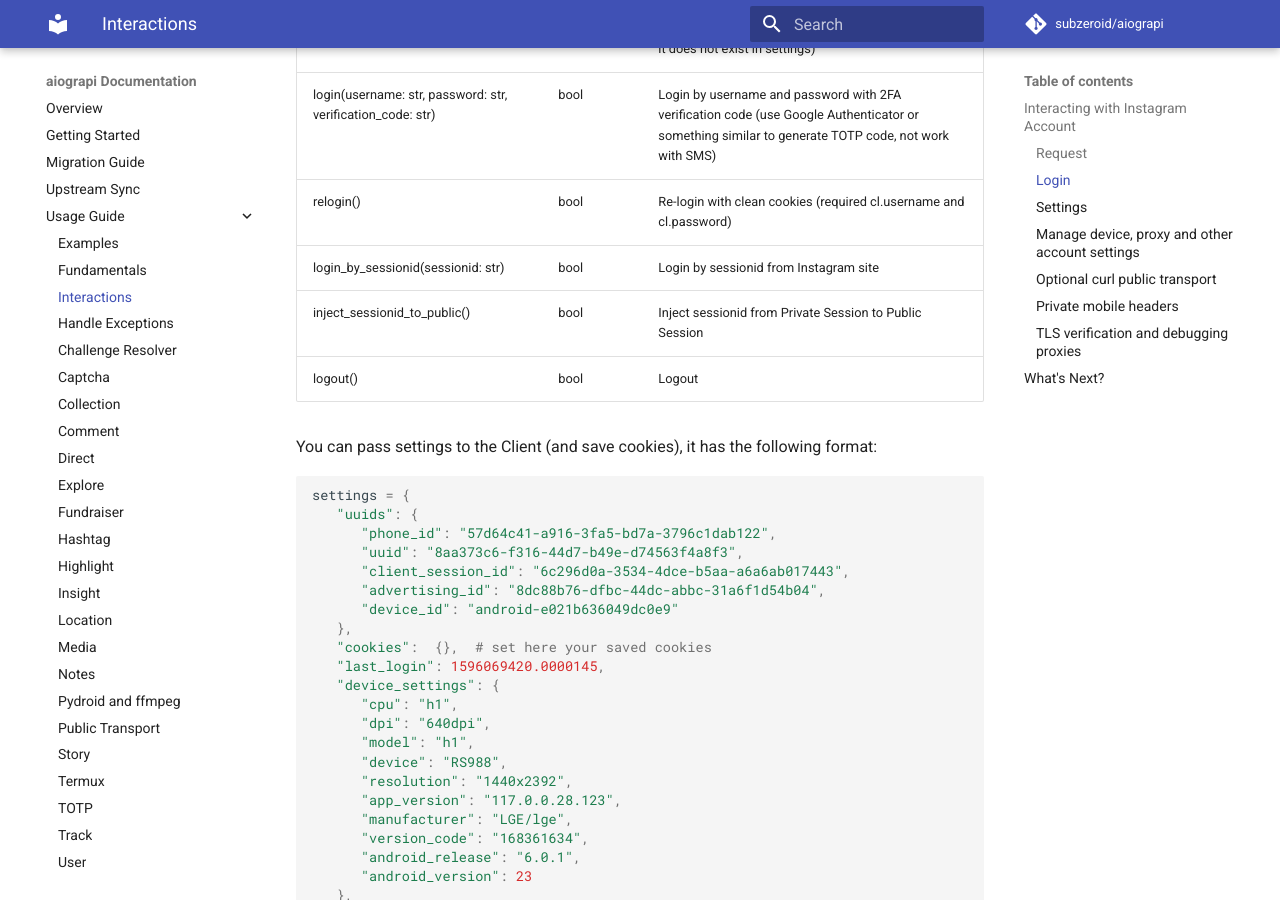
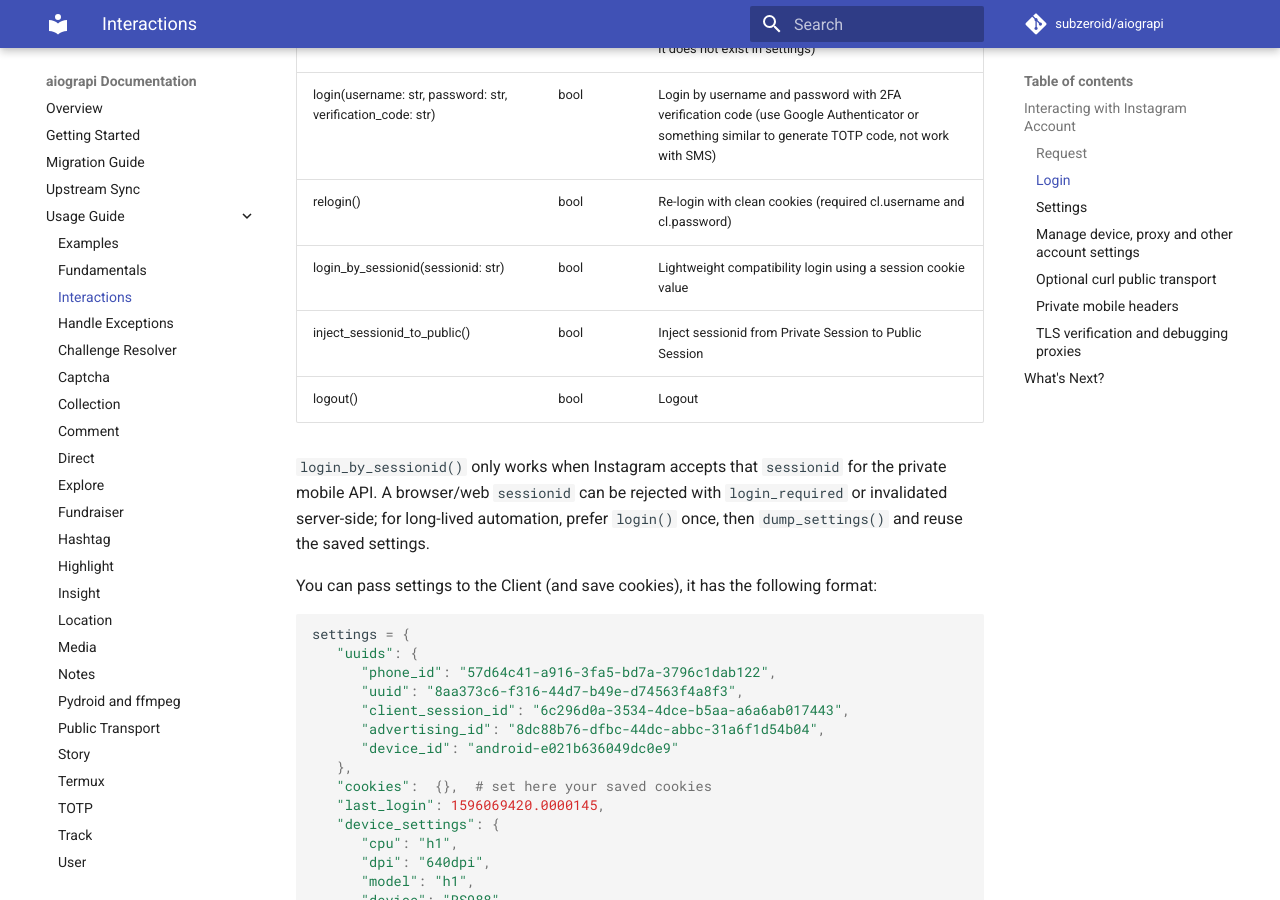
Before and after one commit to subzeroid/aiograpi, an MkDocs documentation site: the page built from docs/usage-guide/interactions.md, in a window 1280 px wide and 900 px high, scrolled down 2094 px. Built offline with MkDocs 1.6.1 and Material for MkDocs 9.7.7, drawn with Linux system fonts in a browser that asks for light colours; comment, search, counter and statistics services are not loaded; the version menu is left out.

Commit message:
Document sessionid login limits

```diff
--- a/docs/usage-guide/interactions.md
+++ b/docs/usage-guide/interactions.md
@@ -67,9 +67,11 @@ We recommend using [these proxies](https://soax.com/?r=sEysufQI)
 | login(username: str, password: str)  | bool    | Login by username and password (get new cookies if it does not exist in settings)
 | login(username: str, password: str, verification\_code: str) | bool | Login by username and password with 2FA verification code (use Google Authenticator or something similar to generate TOTP code, not work with SMS)
 | relogin()                            | bool    | Re-login with clean cookies (required cl.username and cl.password)
-| login\_by\_sessionid(sessionid: str) | bool    | Login by sessionid from Instagram site
+| login\_by\_sessionid(sessionid: str) | bool    | Lightweight compatibility login using a session cookie value
 | inject\_sessionid\_to\_public()      | bool    | Inject sessionid from Private Session to Public Session
 | logout()                             | bool    | Logout
+
+`login_by_sessionid()` only works when Instagram accepts that `sessionid` for the private mobile API. A browser/web `sessionid` can be rejected with `login_required` or invalidated server-side; for long-lived automation, prefer `login()` once, then `dump_settings()` and reuse the saved settings.
 
 You can pass settings to the Client (and save cookies), it has the following format:
 
```
Also changed, not shown: README.md (+3 -3 lines), 2 other files.
